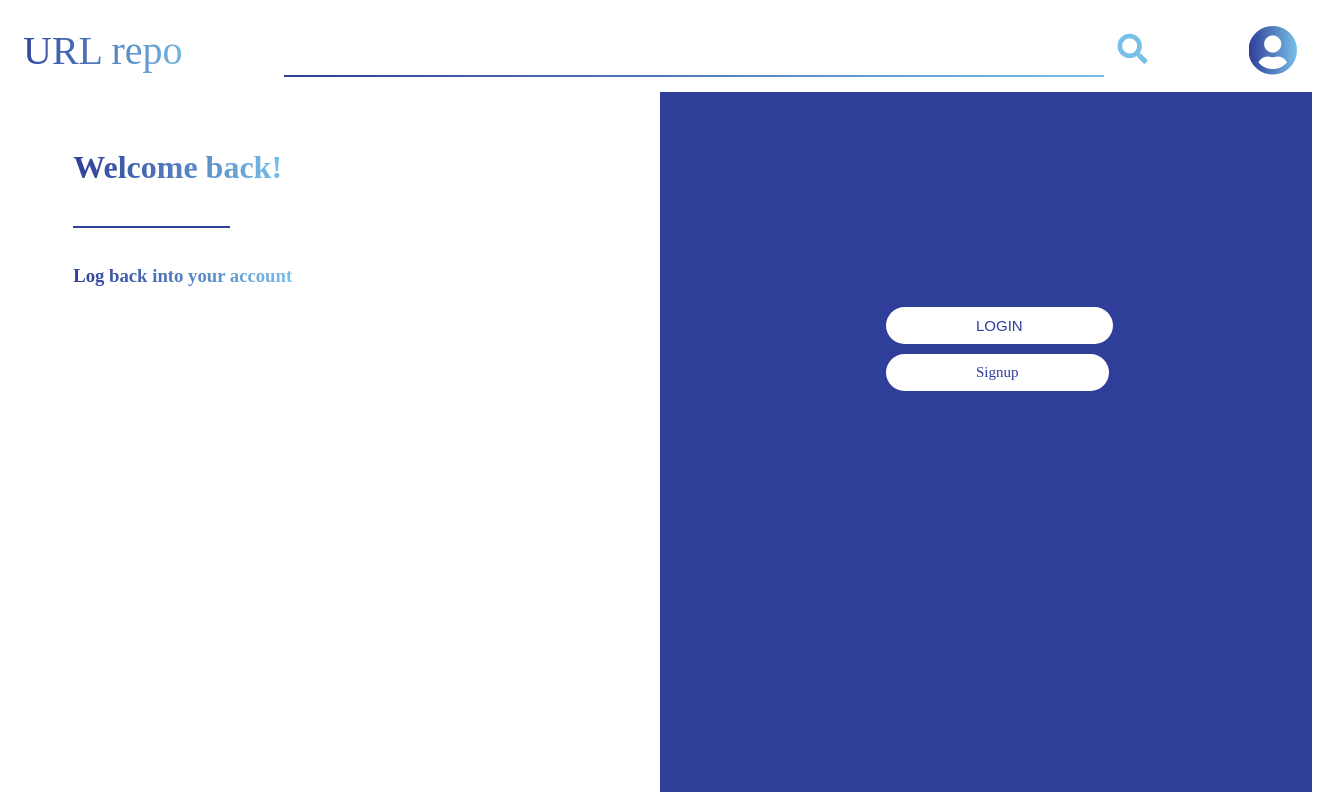
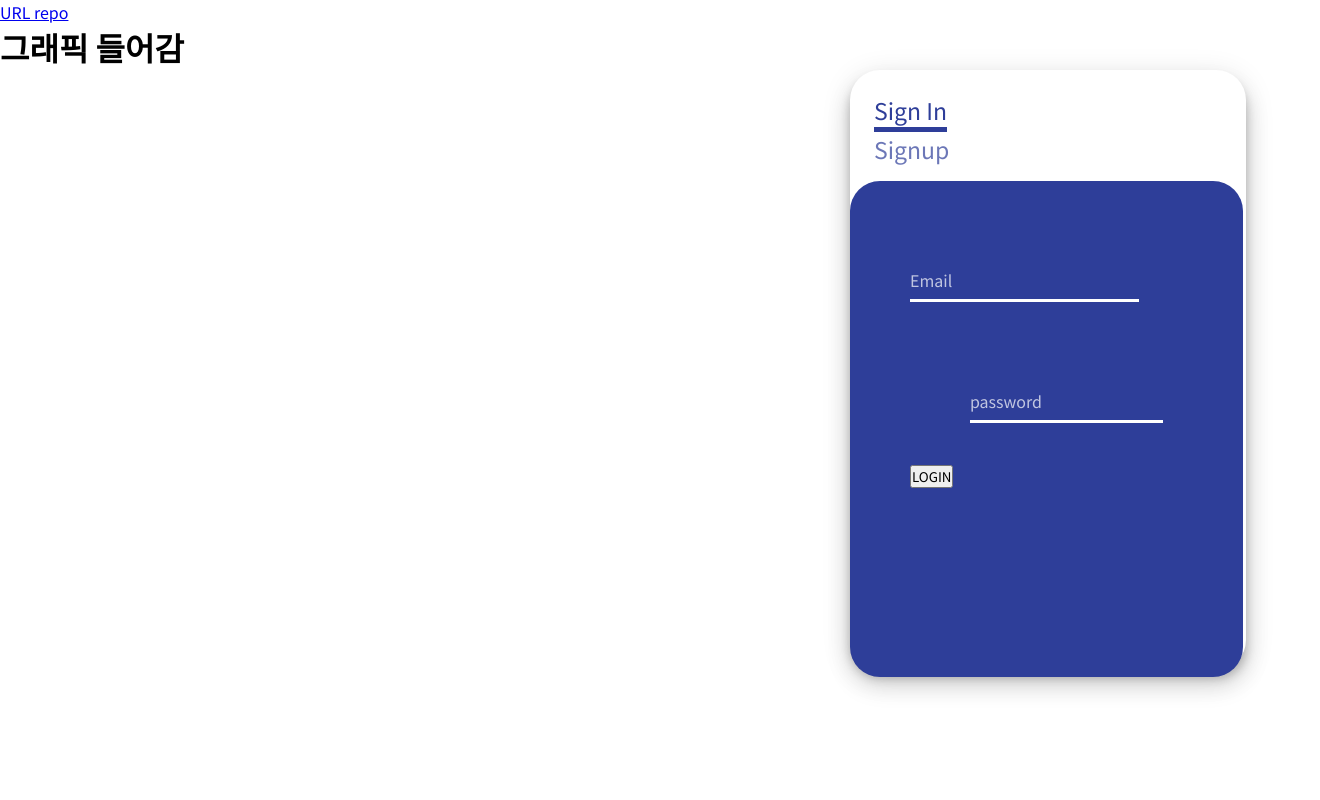
Before and after one commit to teamone-teamone/test, a Django app: template templates/user/login.html in a window 1320 px wide. Run offline with Django 3.2, Linux system fonts and the light colour scheme; the template is opened without the code that fills it, so the values that code supplies are empty; some libraries are stand-ins or nearby versions; some web fonts are replaced.

Commit message:
change login page

```diff
--- a/templates/user/login.html
+++ b/templates/user/login.html
@@ -5,23 +5,14 @@
 <head>
     <meta charset="UTF-8" />
     <meta name="viewport" content="width=device-width, initial-scale=1.0" />
-    <link rel="stylesheet" href="https://use.fontawesome.com/releases/v5.11.2/css/all.css" />
-    <link rel="stylesheet" href="{% static 'css/styles.css'%}" />
+    <link href="https://fonts.googleapis.com/icon?family=Material+Icons+Sharp" rel="stylesheet">
+    <link rel="stylesheet" href="{% static 'css/login.css'%}" />
     <title>Sign in & up| URL repo</title>
 </head>
 
 <body>
     <header class="header-box">
         <a class="homelogo" href="{% url 'test:home'%}">URL repo</a>
-
-        <form class="search">
-            <input class="header-search-input" type="text" name="search" maxlength="500" value="" autocomplete="off" />
-
-            <button class="img-button" type="submit" name="click" value="">
-                <i class="fas fa-search"></i>
-            </button>
-        </form>
-
         {% if user.is_authenticated %}
         <a href="{% url 'user:myrepo' %}"><i class="profile-logo fas fa-user-circle"></i></a>
         {% else %}
@@ -33,18 +24,26 @@
     <div>
         <div class="login_left">
             <div class="login-left-box">
-                <br /><br />
-                <h1><span class="login-left-mention">Welcome back!</span></h1>
-                <br />
-                <div class="login-under-bar"></div>
-                <br />
-
-                <h3>
-                    <span class="login-left-mention">Log back into your account</span>
-                </h3>
+                <h1><span class="login-left-mention">그래픽 들어감</span></h1>
             </div>
         </div>
         <div class="login_right">
+            <h2 class ="signin_button">Sign In</h2>
+            <a class="signup_button underlinehover" href="{%url 'user:signup'%}">Signup</a>
+            <div class="login_form">
+                <div class="login_email">
+                    <input type="text" placeholder="Email">
+                </div>
+                <div class="login_password">
+                    <input type="text" class="login_password" name="login" placeholder="password">
+                </div>
+                <div class="submit">
+                    <button class="login_button">LOGIN</button>
+                </div>
+            </div>
+        </div>
+
+        <!--input으로 작업한 것을 아래와 연결해야 함
             <form method="POST" class="w-full" enctype="multipart/form-data">
                 {% csrf_token %}
                 {% if form.non_field_errors %}
@@ -55,10 +54,8 @@
                 {% if field.errors %} {% for error in field.errors %}
                 <span>{{error}}</span>
                 {% endfor %} {% endif %} {% endfor %}
-
-                <button class="login_button">LOGIN</button>
-                <a class="signup_button" href="{%url 'user:signup'%}">Signup</a>
             </form>
+        -->
         </div>
     </div>
 </body>
--- a/templates/user/signup.html
+++ b/templates/user/signup.html
@@ -16,9 +16,7 @@
         <div class="login-left-box">
 
             <br><br>
-            <h1><span style="color:white">Welcome to URL repo</span></h1><br>
-            <div class="login-under-bar-white"></div><br>
-            <h3><span style="color:white">정보의 홍수 속에서 과제, 팀플, 회사 업무하는 우리는 URL repo 쓴다!</span></h3>
+            <h1><span style="color:white">그래픽 들어감</span></h1><br>
         </div>
     </div>
     <div class="signup_right">
--- /dev/null
+++ b/test/static/mydiary/css/login.css
@@ -0,0 +1,143 @@
+@import url(//fonts.googleapis.com/earlyaccess/notosanskr.css);
+
+* {
+    margin: 0;
+    padding: 0;
+    box-sizing: border-box;
+    font-family: "Noto Sans KR", sans-serif;
+}
+
+.login_right{
+    display: flex;
+    flex-direction: column;
+    align-items: flex-start;
+    padding: 23px 8px 8px 24px;
+
+    position: relative;
+    width: 30%;
+    height: 600px;
+    left: 850px;
+
+    background: #FFFFFF;
+    /* 16 dp */
+
+    box-shadow: 0px 16px 24px rgba(0, 0, 0, 0.14), 0px 6px 30px rgba(0, 0, 0, 0.12), 0px 8px 10px rgba(0, 0, 0, 0.2);
+    border-radius: 30px;
+}
+
+.login_form{
+    position: relative;
+    width: 108%;
+    height: 510px;
+    top: 15px;
+    left:-24px;
+
+    background: #2E3E99;
+    border-radius: 30px;
+}
+
+/*상단의 signin, signup*/
+h2{
+    text-align: center;
+    font-style: normal;
+    font-weight: normal;
+    font-size: 23px;
+    display:inline-block;
+    color:#2E3E99;
+}
+
+h2.signin_button {
+    color: #2E3E99;
+    border-bottom: 5px solid #2E3E99;
+}
+
+.signup_button{
+    float: left;
+    color: #2E3E99;
+    opacity: 70%;
+    text-decoration: none;
+    text-align: center;
+    font-style: normal;
+    font-weight: normal;
+    font-size: 23px;
+    display:inline-block;
+}
+
+.underlineHover:after {
+    display: block;
+    left: 0;
+    bottom: -10px;
+    width: 0;
+    height: 5px;
+    background-color: #2E3E99;
+    content: "";
+    transition: width 0.2s;
+}
+
+.underlineHover:hover {
+    color: #2E3E99;
+    opacity: 100%;
+}
+
+.underlineHover:hover:after{
+    width: 100%;
+}
+
+/*input*/
+.login_email {
+    margin-top: 80px;
+    margin-left: 60px;
+    width: 70%;
+}
+.login_email input {
+    font-family: inherit;
+    border: 0;
+    border-bottom: 3px solid #FFFFFF;
+    outline: 0;
+    font-size: 16px;
+    color: #FFFFFF;
+    padding: 7px 0;
+    background: transparent;
+    transition: border-color 0.2s;
+}
+
+.login_password{
+    margin-top: 40px;
+    margin-left: 60px;
+    width: 70%;
+}
+
+.login_password input {
+    font-family: inherit;
+    border: 0;
+    border-bottom: 3px solid #FFFFFF;
+    outline: 0;
+    font-size: 16px;
+    color: #FFFFFF;
+    padding: 7px 0;
+    background: transparent;
+    transition: border-color 0.2s;
+}
+
+::placeholder {
+    color: #FFFFFF;
+    opacity: 70%;
+    font-size: 16px;
+}
+
+.submit{
+    margin-top: 40px;
+    margin-left: 60px;
+    width: 100%;
+}
+
+.login_button input {
+    width: 70%;
+    height: 50px;
+    border: 0;
+    outline: none;
+    border-radius: 20px;
+    color:  #2E3E99;
+    background:#FFFFFF;
+    font-size: 16px;
+}
```
Also changed, not shown: 1 other file.
